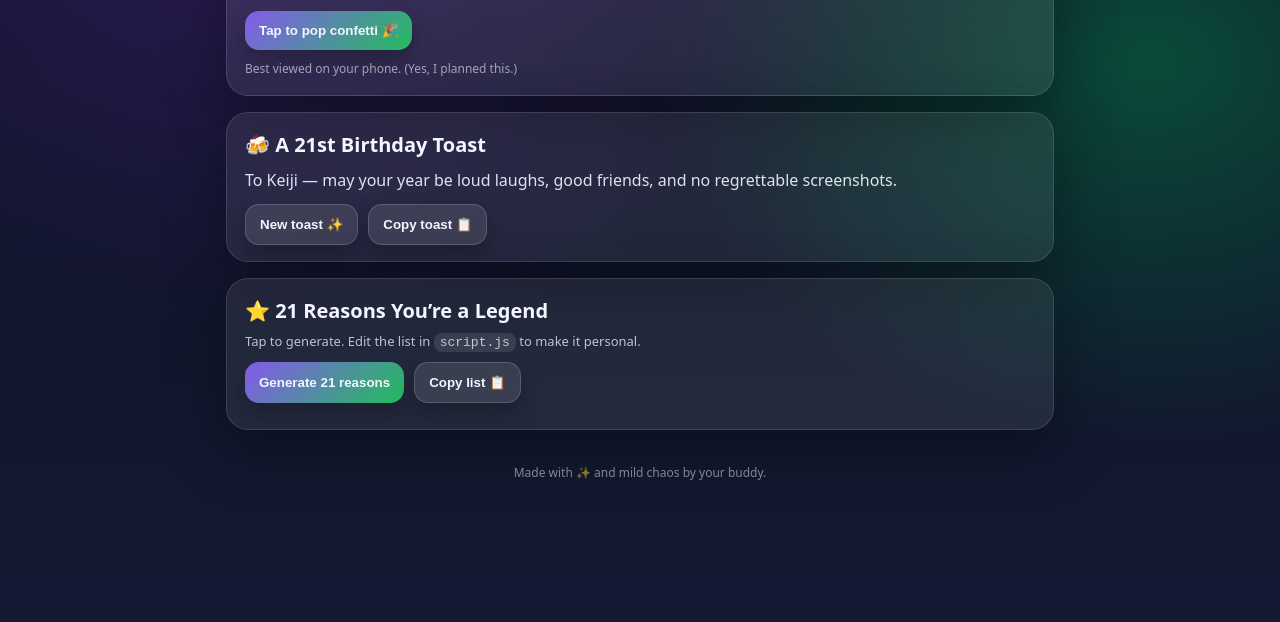
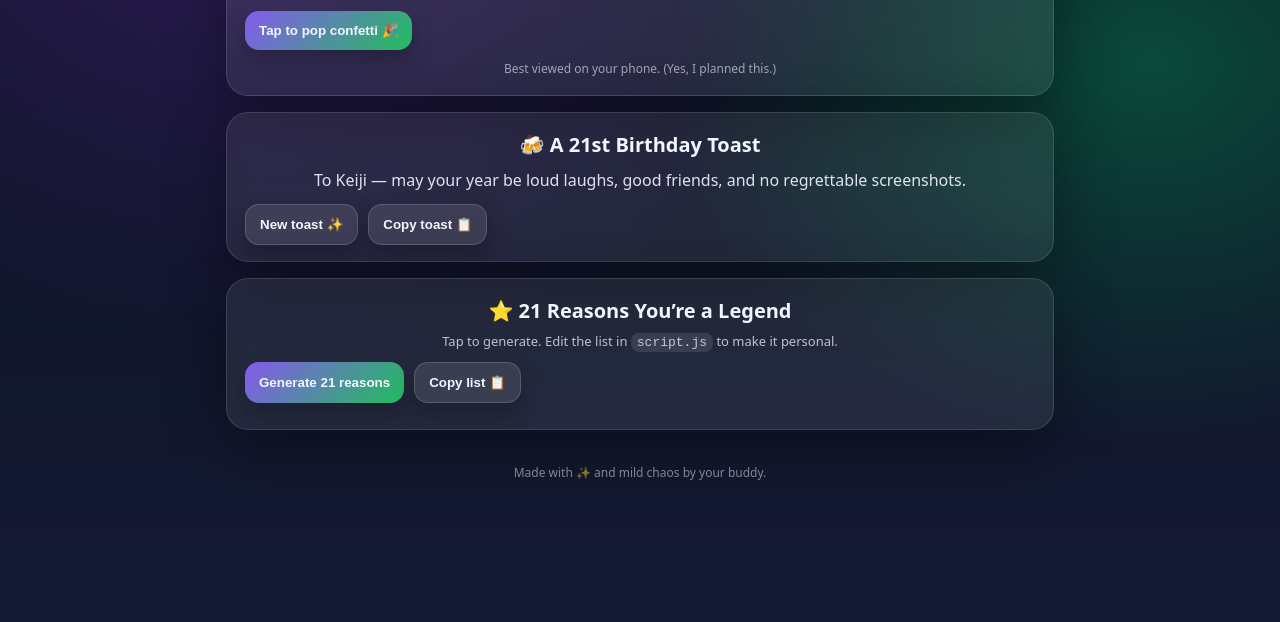
Before and after one commit to vaporization/HappyBirthdayKeiji, a plain HTML site: page index.html in a window 1280 px wide. Shown: the part 178-800 px from the top of the page. Drawn offline with Linux system fonts and the light colour scheme.

Commit message:
Update style.css
Centered everything except for buttons

```diff
--- a/style.css
+++ b/style.css
@@ -58,7 +58,8 @@ body{
 }
 
 .badge{
-  display:inline-flex;
+  display: inline-flex;
+  margin: 0 auto;
   gap:10px;
   align-items:center;
   padding: 8px 14px;
@@ -101,10 +102,12 @@ h2{
 }
 
 .row{
-  display:flex;
+  display: flex;
   gap: 10px;
   flex-wrap: wrap;
+  justify-content: flex-start;
 }
+
 
 .btn{
   appearance:none;
@@ -160,3 +163,15 @@ code{
   padding: 2px 6px;
   border-radius: 8px;
 }
+
+/* Center text inside cards */
+.card h1,
+.card h2,
+.card p,
+.card .subtitle,
+.card .toast,
+.card .small,
+.card ol,
+.card li {
+  text-align: center;
+}
```
